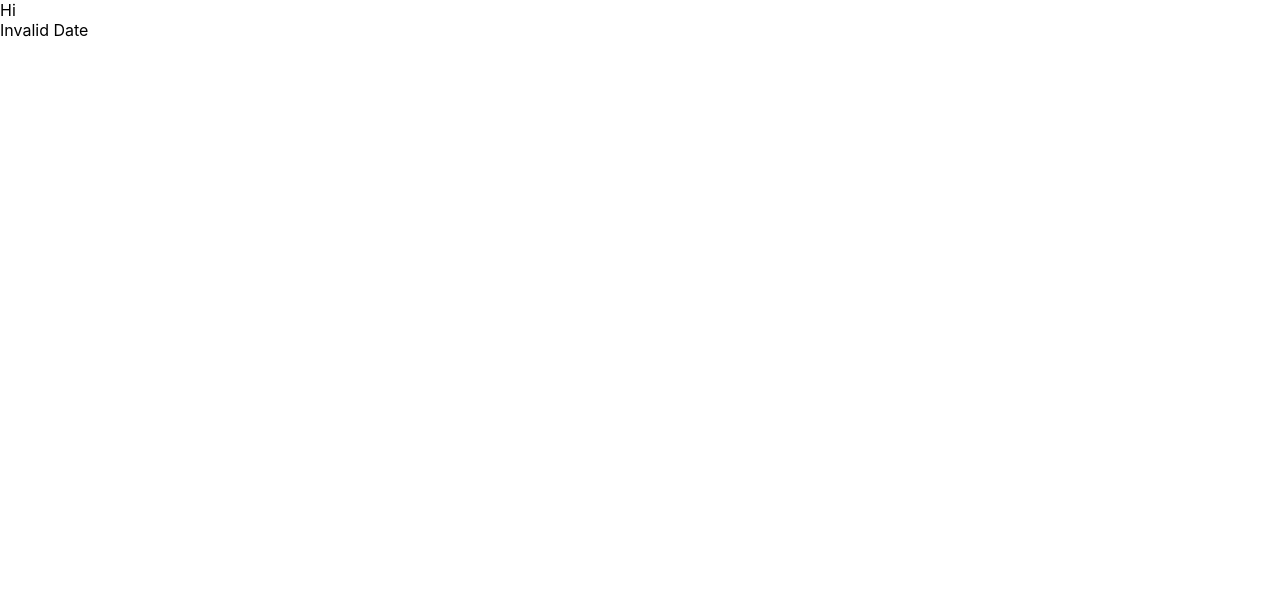
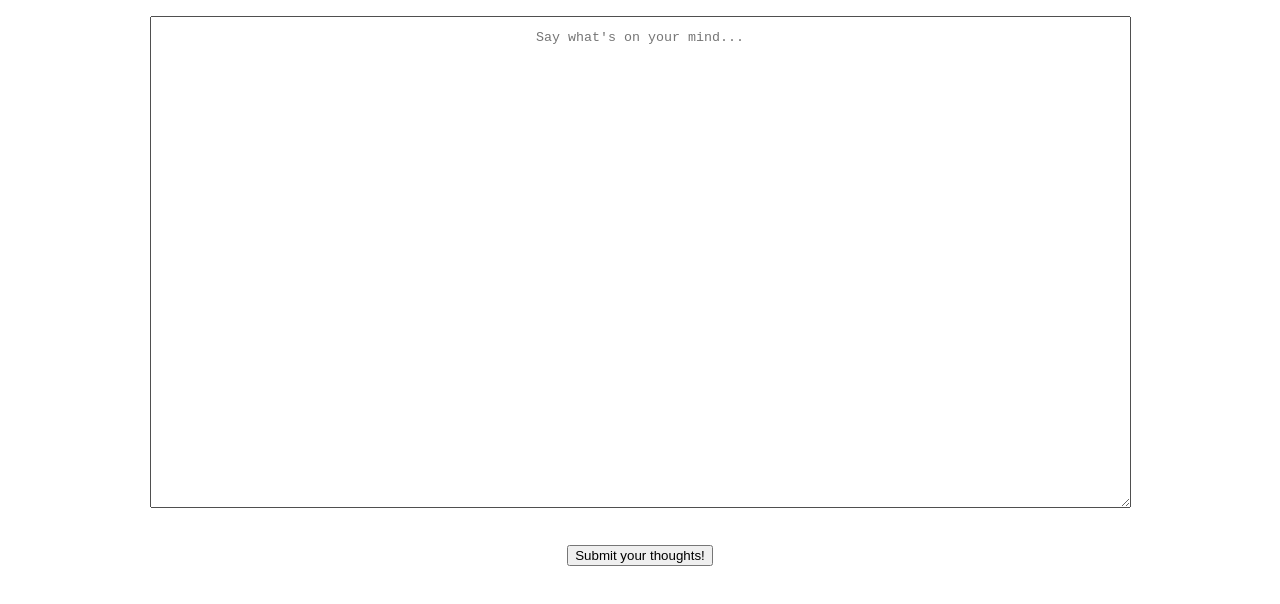
Before and after one commit to KirstLMCG/Diary-Front-End, a React (Create React App) app: page /blog/new in a window 1280 px wide. Shown: the top 604 px of the page. Built offline with nearby package versions, Linux system fonts and the light colour scheme; no server answers.

Commit message:
AddBlog including form

```diff
--- a/src/App.css
+++ b/src/App.css
@@ -27,6 +27,23 @@
 
 .blog-description {
   text-align: center;
+}
+
+.link-to-single-blog {
+  text-decoration: none;
+  color: black;
+}
+
+/* AddNewBlog */
+
+.description-box, .description-box-container{
+  padding-top: 1em;
+  padding-bottom: 2em;
+  text-align: center;
+}
+
+.submit-thoughts-btn, .submit-thoughts-btn-container{
+  text-align: center
 }
 
 /* FOOD */
--- a/src/App.js
+++ b/src/App.js
@@ -5,6 +5,7 @@ import Blog from './components/Blog.jsx'
 import Food from './components/Food.jsx'
 import Flare from './components/Flare.jsx'
 import SingleBlog from './components/SingleBlog.jsx'
+import AddBlog from './components/AddBlog.jsx'
 
 function App() {
   return (
@@ -13,6 +14,7 @@ function App() {
         <Blog path='/' />
         <Blog path='/blog' />
         <SingleBlog path='/blog/:id' />
+        <AddBlog path='/blog/new' />
         <Food path='/foodtracking' />
         <Flare path='/flaretracking' />
       </Router>
--- a/src/components/AddBlog.jsx
+++ b/src/components/AddBlog.jsx
@@ -3,38 +3,58 @@ import { postBlog } from '../Api.jsx';
 
 export default class AddBlog extends Component {
   state = {
-    description: []
+    description: ""
   }
+
+  handleChange = event => {
+    this.setState({ description: event.target.value})
+
+  }
+
+  handleSubmit = event => {
+    event.preventDefault();
+    const { description } = this.state;
+
+    // postBlog(description).then(newBlog => {
+    //   this.setState({ description: ""})
+    // })
+  }
+
+
+
+   /* handleSubmit = event => {
+    event.preventDefault();
+    const { body, username } = this.state;
+    const { newPostedComment, articleId } = this.props;
+    postComment(body, articleId, username).then(newComment => {
+      newPostedComment(newComment);
+      this.setState({ body: "" });
+    });
+  }; */
 
   render() {
     return (
       <div>
-        <form>
+        <form onSubmit={this.handleSubmit}>
           <label>
-            <textarea placeholder="Say what's on your mind..."></textarea>
-            <button>Submit your thoughts!</button>
+            <div className="description-box-container">
+            <textarea onChange={this.handleChange}
+                      placeholder="Say what's on your mind..."
+                      className="description-box"
+                      rows="30"
+                      cols="120"
+                      type="text"
+                      id="body"
+                      value={this.state.description}>
+            </textarea>
+            </div>
+            <div className="submit-thoughts-btn-container">
+            <button className="submit-thoughts-btn">Submit your thoughts!</button>
+
+            </div>
           </label>
         </form>
-      <div>
+      </div>
     )
   }
 }
-
-
-{/* <form onSubmit={this.handleSubmit}>
-          <label>
-            <textarea
-              className={styles.textArea}
-              rows="8"
-              cols="60"
-              type="text"
-              id="body"
-              placeholder="Say what's on your mind..."
-              value={this.state.body}
-              onChange={this.handleChange}
-              required
-            ></textarea>
-            <br></br>
-            <button className={styles.postbtn}>Post it!</button>
-          </label>
-        </form> */}
--- a/src/components/Blog.jsx
+++ b/src/components/Blog.jsx
@@ -23,15 +23,17 @@ export default class Blog extends Component {
       const {blogs} = this.state;
         return (
       <div className="blog-container">
+        <Link to={`/blog/new`}>
         <button className="create-blog-button">Create new blog</button>
+        </Link>
           <p className="blog-header">Blogs</p>
             <ul className="blog-ul">
              {blogs.map((blog) => (
                <li key={blog._id}>
-                 <Link to={`/blog/${blog._id}`} style={{textDecoration: "none"}}>
+                 <Link to={`/blog/${blog._id}`} className="link-to-single-blog">
                  <div className="blog-title">{new Date(blog.title).toLocaleDateString()}</div>
+                 </Link>
                  <div className="blog-description">{blog.description}</div>
-                 </Link>
                </li>
             ))}
           </ul>
--- a/src/components/SingleBlog.jsx
+++ b/src/components/SingleBlog.jsx
@@ -22,11 +22,10 @@ export default class SingleBlog extends Component {
 
       return (
         <main>
-        Hi
-          <div>
+          <div className="blog-title">
              {new Date(blog.title).toLocaleDateString()}
           </div>
-            <div>
+            <div className="blog-description">
              {blog.description}
             </div>
         </main>
```
